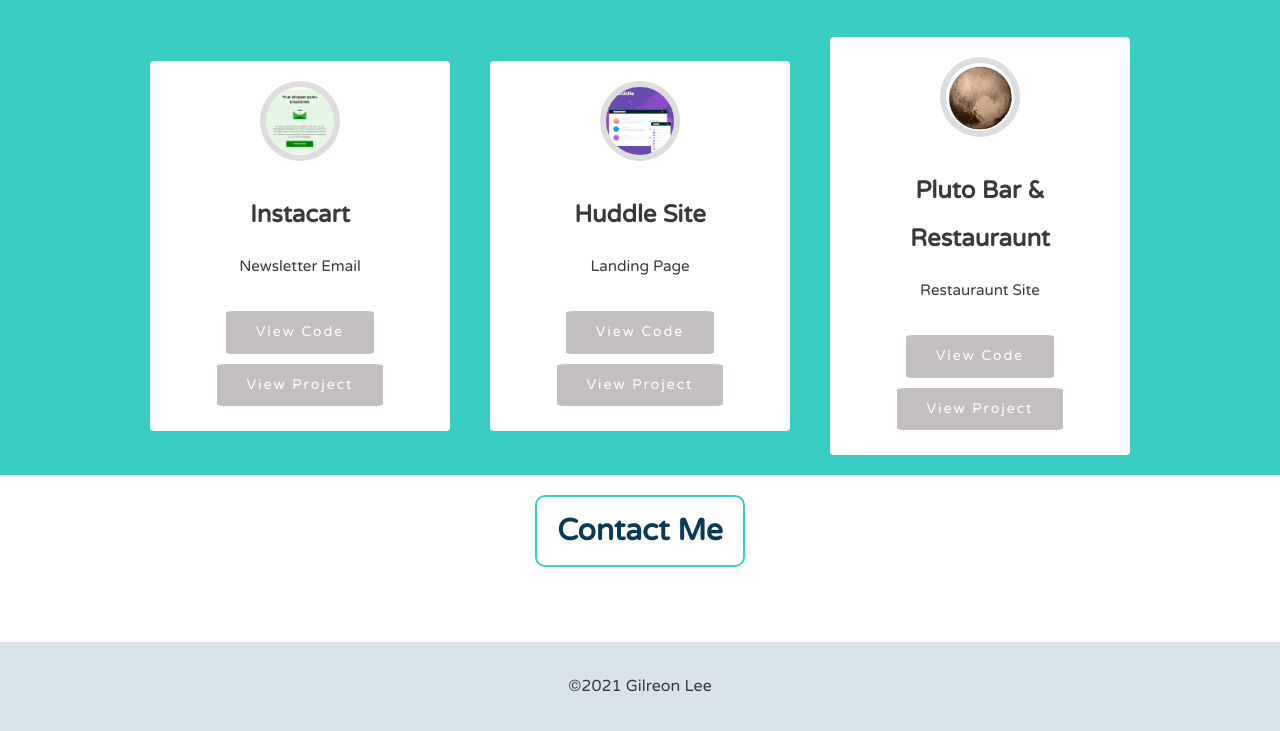
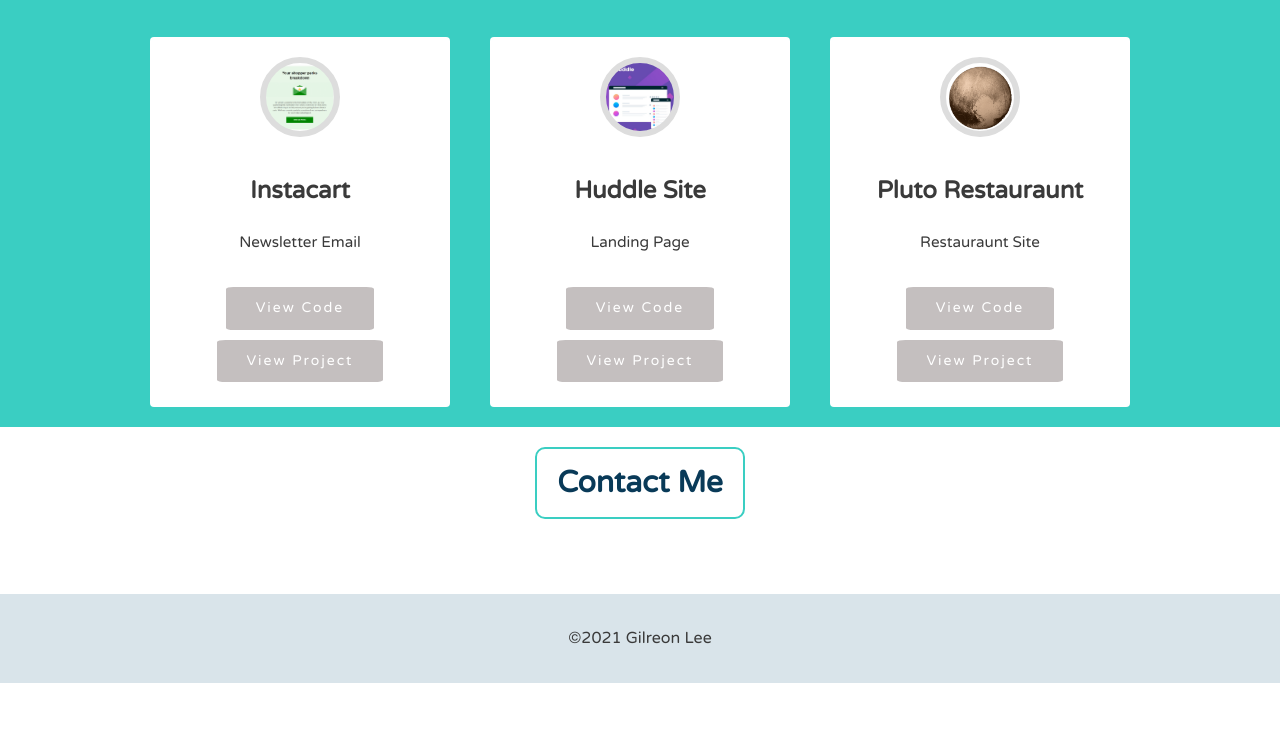
Before and after one commit to Gilreon/email-portfolio, a plain HTML site: page index.html in a window 1280 px wide. Shown: the part 1215-1946 px from the top of the page. After the commit the page ends 1898 px from the top, so only its background shows below. Drawn offline with Linux system fonts and the light colour scheme.

Commit message:
changed title of card

```diff
--- a/index.html
+++ b/index.html
@@ -92,7 +92,7 @@
 		<div class="single-box">
 			<div class="img-area"></div>
 			<div class="img-text"></div>
-			<span class="header-text"><strong>Pluto Bar & Restauraunt</strong></span>
+			<span class="header-text"><strong>Pluto Restauraunt</strong></span>
 			<p>Restauraunt Site</p>
 			<a class="box-btns" href="https://github.com/Gilreon/Pluto-restauraunt" target="_blank">View Code</a>
 			<a class="box-btns" href="https://gilreon.github.io/Pluto-restauraunt/" target="_blank">View Project</a>
```
